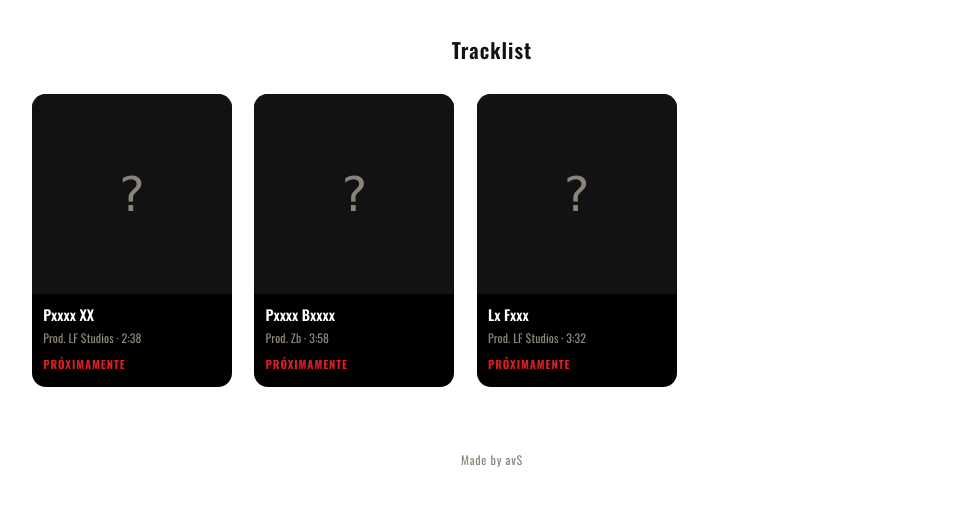
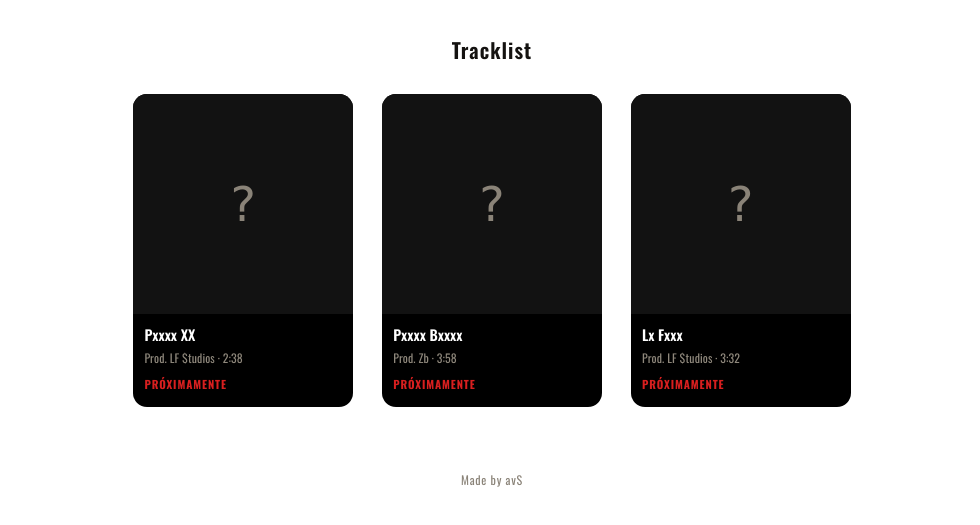
Before and after one commit to asvaaS/losfratelosvol1, a plain HTML site: page index.html in a window 1280 px wide. Shown: the part 545-1070 px from the top of the page, without its empty margins (148-1128 px from the left). Drawn offline with nearby package versions, Linux system fonts and the light colour scheme; a web font is replaced by a local one.

Commit message:
Update index.html

```diff
--- a/index.html
+++ b/index.html
@@ -141,7 +141,8 @@
   .track-grid{
     display:flex;
     flex-wrap:wrap;
-    gap: clamp(0.9rem, 2.4vw, 1.4rem);
+    justify-content:center;
+    gap: clamp(1rem, 2.8vw, 1.8rem);
   }
 
   .track-card{
@@ -150,9 +151,9 @@
     display:flex;
     flex-direction:column;
     overflow:hidden;
-    flex: 1 1 130px;
-    min-width:130px;
-    max-width:200px;
+    flex: 1 1 160px;
+    min-width:150px;
+    max-width:220px;
   }
 
   .track-cover{
@@ -263,6 +264,7 @@
             <span class="track-meta">Prod. LF $tudios · 3:32</span>
             <span class="track-status">PRÓXIMAMENTE</span>
           </div>
+        </div>
       </div>
     </section>
 
```
